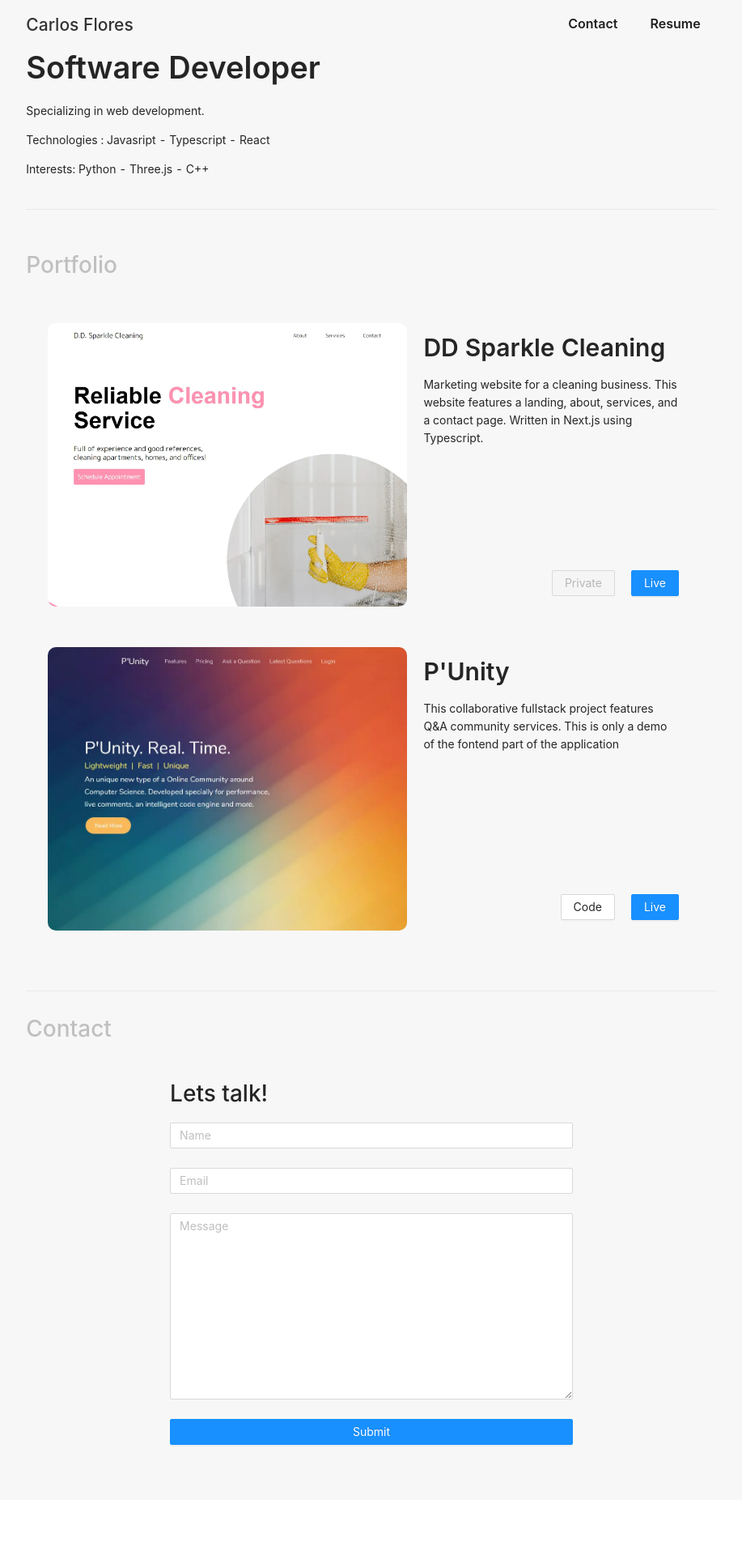
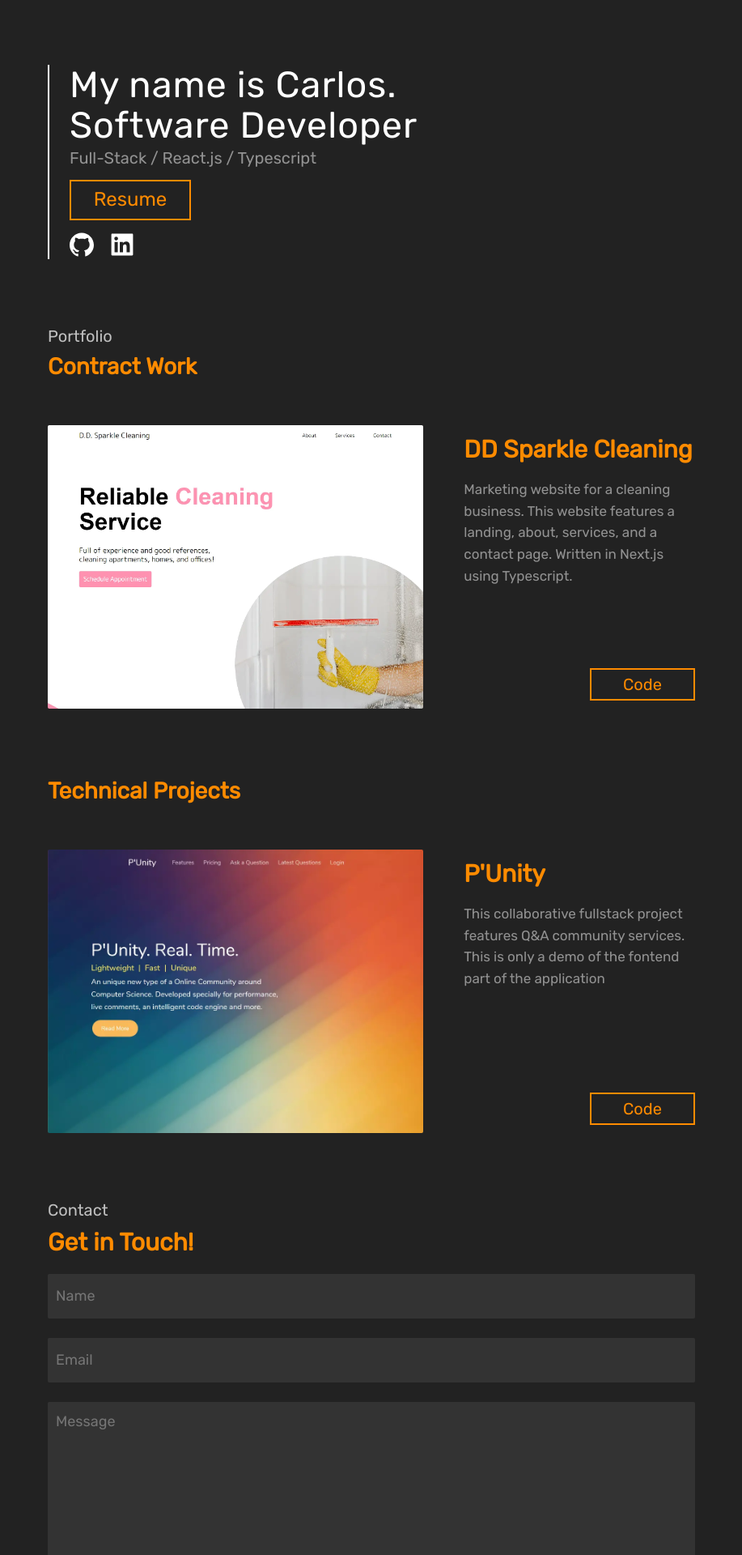
Before and after one commit to Carlos460/personal-website, a Next.js app: page / in a window 1280 px wide. Shown: the top 1920 px of the page at 81% size, without its empty margins (181-1098 px from the left). Before the commit the page ends 1852 px from the top, so only its background shows below. Built offline with nearby package versions, Linux system fonts and the light colour scheme.

Commit message:
Redesign of whole website

```diff
--- a/_includes/Contact/index.tsx
+++ b/_includes/Contact/index.tsx
@@ -7,6 +7,8 @@ import emailjs from '@emailjs/browser';
 // Antd Components
 import { Row, Col, Form, Input, Button, message } from 'antd';
 const { TextArea } = Input;
+
+import * as S from './styles';
 
 const messageKey = 'updatable';
 
@@ -63,42 +65,32 @@ const Contact = () => {
   return (
     <>
       <div id="contact">
-        <br />
-
-        <Row justify="center">
-          <Col xs={24} sm={20} lg={14} xxl={12}>
-            <h1>Lets talk!</h1>
+        <S.Title>Get in Touch!</S.Title>
         <Form name="form" autoComplete="off" onFinish={sendEmail}>
           <Form.Item
             name={'name'}
             rules={[{ required: true, message: 'Please input your name' }]}
           >
-                <Input placeholder="Name" />
+            <S.InputField placeholder="Name" />
           </Form.Item>
           <Form.Item
             name={'email'}
             rules={[{ required: true, message: 'Please input your email' }]}
           >
-                <Input placeholder="Email" />
+            <S.InputField placeholder="Email" />
           </Form.Item>
           <Form.Item
             name={'message'}
             rules={[{ required: true, message: 'Please input a message' }]}
           >
-                <TextArea rows={10} placeholder="Message" />
+            <S.InputTextField rows={10} placeholder="Message" />
           </Form.Item>
           <Form.Item>
-                <Button
-                  style={{ width: '100%' }}
-                  type="primary"
-                  htmlType="submit"
-                >
-                  Submit
-                </Button>
+            <S.Button type="submit" value={'Submit'}>
+              Send Message
+            </S.Button>
           </Form.Item>
         </Form>
-          </Col>
-        </Row>
         <br />
       </div>
     </>
--- /dev/null
+++ b/_includes/Contact/styles.ts
@@ -0,0 +1,50 @@
+import styled from 'styled-components';
+
+export const Title = styled.h1`
+  color: var(--orange);
+  font-size: 30px;
+  font-weight: 600;
+`;
+
+export const InputField = styled.input`
+  width: 100%;
+  height: 55px;
+  border: none;
+  outline: none;
+  padding-left: 10px;
+  background-color: #333333;
+  color: var(--grey);
+  font-size: 18px;
+  border-radius: 2px;
+`;
+
+export const InputTextField = styled.textarea`
+  width: 100%;
+  height: 300px;
+  border: none;
+  outline: none;
+  padding: 10px;
+  background-color: #333333;
+  color: var(--grey);
+  font-size: 18px;
+  border-radius: 2px;
+`;
+
+export const Button = styled.button`
+  height: 50px;
+  width: 250px;
+  color: var(--orange);
+  background-color: transparent;
+  outline: none;
+  border: var(--orange) solid 2px;
+  font-size: 24px;
+  border-radius: 2px;
+  cursor: pointer;
+  transition: width 0.2s ease;
+  &:hover {
+    width: 270px;
+  }
+  &:active {
+    width: 260px;
+  }
+`;
--- a/_includes/Header/index.tsx
+++ b/_includes/Header/index.tsx
@@ -1,13 +1,47 @@
-import {ReactElement} from 'react';
-import {Row, Col} from 'antd';
+import * as S from './styles';
+import { GithubOutlined, LinkedinFilled } from '@ant-design/icons';
+import Link from 'next/link';
 
-const Header = (props: {children: ReactElement}) => {
+const IconStyle = {
+  fontSize: '30px',
+  color: 'white',
+};
+
+const Header = () => {
   return (
-    <Row>
-      <Col span={24} style={{textAlign: 'center', margin: '25px 0px 0px'}}>
-        {props.children}
-      </Col>
-    </Row>
+    <S.Wrapper>
+      <S.Container>
+        <S.Title>
+          My name is Carlos.
+          <br />
+          Software Developer
+        </S.Title>
+        <S.SubTitle>Full-Stack / React.js / Typescript</S.SubTitle>
+        <Link href={'/resume'}>
+          <a target={'_blank'} rel={'noreferrer'}>
+            <S.Button>Resume</S.Button>
+          </a>
+        </Link>
+        <S.IconList>
+          <S.IconLink>
+            <a
+              target={'_blank'}
+              rel={'noreferrer'}
+              href={'https://github.com/Carlos460'}
+            >
+              <GithubOutlined style={IconStyle} />
+            </a>
+          </S.IconLink>
+          <a
+            target={'_blank'}
+            rel={'noreferrer'}
+            href={'https://www.linkedin.com/in/carlos-flores-460/'}
+          >
+            <LinkedinFilled style={IconStyle} />
+          </a>
+        </S.IconList>
+      </S.Container>
+    </S.Wrapper>
   );
 };
 
--- /dev/null
+++ b/_includes/Header/styles.ts
@@ -0,0 +1,63 @@
+import styled from 'styled-components';
+
+export const Wrapper = styled.div`
+  width: 100%;
+  min-height: 400px;
+  display: flex;
+`;
+
+export const Container = styled.div`
+  width: 100%;
+  margin: auto 0px;
+  border-left: 2px white solid;
+  padding-left: 25px;
+`;
+
+export const Title = styled.h1`
+  color: white;
+  margin: 0px;
+  font-size: 45px;
+  line-height: 50px;
+  letter-spacing: 1px;
+  @media (max-width: 700px) {
+    font-size: 38px;
+  }
+`;
+
+export const SubTitle = styled.h2`
+  color: var(--grey);
+  font-size: 20px;
+`;
+
+export const IconList = styled.ul`
+  margin: 15px 0px 0px;
+  list-style: none;
+  display: flex;
+  gap: 20px;
+`;
+
+export const IconLink = styled.li`
+  & > *:hover {
+    color: var('--orange');
+  }
+`;
+
+export const Button = styled.button`
+  height: 50px;
+  width: 150px;
+  background-color: transparent;
+  color: var(--orange);
+  border: solid 2px var(--orange);
+  outline: none;
+  margin: 0px 0px 0px;
+
+  font-size: 24px;
+  cursor: pointer;
+  transition: background-color 0.3s ease, color 0.3s ease, width 0.3s ease;
+  &:hover {
+    width: 170px;
+  }
+  &:active {
+    width: 160px;
+  }
+`;
--- a/_includes/Navbar/index.tsx
+++ /dev/null
@@ -1,27 +0,0 @@
-import Link from 'next/link';
-
-import * as S from './styled';
-
-const Navbar = () => {
-  return (
-    <S.Container>
-      <S.Name>
-        <h2>Carlos Flores</h2>
-      </S.Name>
-      <S.List>
-        <S.Item>
-          <Link href="/#contact">
-            <a>Contact</a>
-          </Link>
-        </S.Item>
-        <S.Item>
-          <Link href="/resume">
-            <a target={`_blank`}>Resume</a>
-          </Link>
-        </S.Item>
-      </S.List>
-    </S.Container>
-  );
-};
-
-export default Navbar;
--- a/_includes/Navbar/styled.ts
+++ /dev/null
@@ -1,35 +0,0 @@
-import styled from 'styled-components';
-
-export const Container = styled.div`
-  width: 100%;
-  height: 60px;
-  display: felx;
-  justify-content: space-between;
-`;
-
-export const Name = styled.div`
-  margin: auto 0px;
-  & > h2 {
-    color: rgb(50, 50, 50);
-    margin: 0px;
-  }
-`;
-
-export const List = styled.ul`
-  display: flex;
-  justify-content: center;
-
-  margin: auto 0px;
-  list-style: none;
-`;
-
-export const Item = styled.li`
-  margin: 0px 20px;
-
-  font-size: 16px;
-  font-weight: 600;
-  & > a {
-    color: rgb(33, 33, 33);
-    text-align: center;
-  }
-`;
--- a/_includes/Project/index.tsx
+++ b/_includes/Project/index.tsx
@@ -18,7 +18,11 @@ const Project = (props: IProjectProps) => {
   return (
     <S.Wrapper>
       <S.Container>
-        <S.Image imgSrc={`${props.imageSrc}`}/>
+        <S.Image href={props.demoLink} imgSrc={`${props.imageSrc}`}>
+          <S.ImageLink>
+            <h1>Visit Website</h1>
+          </S.ImageLink>
+        </S.Image>
         <S.Content>
           <S.TitleRow>
             <Title level={2}>{props.title}</Title>
@@ -28,22 +32,11 @@ const Project = (props: IProjectProps) => {
           </S.DescriptionRow>
           <S.ButtonRow>
             {props.githubLink !== undefined ? (
-              <Button>
-                <a target={`_blank`} href={`${props.githubLink}`}>
-                  Code
-                </a>
-              </Button>
+              <a target={`_blank`} href={`${props.githubLink}`}>
+                <S.Button>Code</S.Button>
+              </a>
             ) : (
-              <Button disabled={true}>Private</Button>
-            )}
-            {props.demoLink !== undefined ? (
-              <Button type={`primary`}>
-                <a target={`_blank`} href={`${props.demoLink}`}>
-                  Live
-                </a>
-              </Button>
-            ) : (
-              <Button disabled={true}>Offline</Button>
+              <S.Button disabled={true}>Private</S.Button>
             )}
           </S.ButtonRow>
         </S.Content>
--- a/_includes/Project/styles.ts
+++ b/_includes/Project/styles.ts
@@ -1,18 +1,20 @@
+import { PropertySafetyFilled } from '@ant-design/icons';
 import styled from 'styled-components';
 
 export const Wrapper = styled.div`
   width: 100%;
   display: flex;
   justify-content: center;
-  margin: 50px 0px 50px;
+  margin: 50px 0px 80px;
 `;
 
 export const Container = styled.div`
   width: 800px;
   display: flex;
   flex-direction: row;
+  gap: 50px;
   transition: transform 0.3s ease, box-shadow 0.3s ease;
-  @media (max-width: 750px) {
+  @media (max-width: 1000px) {
     width: 100%;
     flex-direction: column;
   }
@@ -22,19 +24,19 @@ interface ImageProps {
   imgSrc: string;
 }
 
-export const Image = styled.div<ImageProps>`
+export const Image = styled.a<ImageProps>`
   background-image: url(${(props) => props.imgSrc});
   background-position: center;
   background-size: cover;
 
-  width: 500px;
+  width: 650px;
   height: 350px;
-  border-radius: 10px;
-  @media (max-width: 750px) {
+  border-radius: 2px;
+  @media (max-width: 1000px) {
     max-width: none;
     max-height: none;
     width: 100%;
-    height: 400px;
+    height: 500px;
   }
   @media (max-width: 675px) {
     height: 375px;
@@ -42,6 +44,32 @@ export const Image = styled.div<ImageProps>`
   @media (max-width: 400px) {
     width: 100%;
     height: 350px;
+  }
+  &:hover > div {
+    opacity: 1;
+  }
+  &:hover > div > h1 {
+    transform: translateY(0px);
+  }
+`;
+
+export const ImageLink = styled.div`
+  background-color: rgba(0, 0, 0, 0.6);
+  width: 100%;
+  height: 100%;
+  transition: opacity 0.2s ease;
+  opacity: 0;
+  text-align: center;
+  display: flex;
+  flex-direction: column;
+  justify-content: center;
+  & > h1 {
+    width: 100%;
+    margin: 0px;
+    color: white;
+    font-size: 35px;
+    transform: translateY(25px);
+    transition: transform 0.3s ease;
   }
 `;
 
@@ -51,24 +79,24 @@ export const Content = styled.div`
 
   width: 50%;
   height: 100%;
-  @media (max-width: 750px) {
+  @media (max-width: 1000px) {
     width: 100%;
-    height: 220px;
+    height: auto;
   }
 `;
 
 export const TitleRow = styled.div`
-  padding: 10px 20px 0px;
-  @media (max-width: 750px) {
-    padding: 15px 20px 0px;
+  padding: 10px 0px 0px;
+  & > h2 {
+    color: var(--orange);
   }
 `;
 
 export const DescriptionRow = styled.div`
-  padding: 0px 20px;
   overflow-y: auto;
-  @media (max-width: 750px) {
-    padding: 5px 20px;
+  font-size: 17px;
+  & > div {
+    color: var(--grey);
   }
 `;
 
@@ -86,3 +114,25 @@ export const ButtonRow = styled.div`
     width: 100%;
   }
 `;
+
+export const Button = styled.button<{ disabled?: boolean }>`
+  height: 40px;
+  width: 130px;
+  background-color: transparent;
+  color: ${(props) => (props.disabled ? `var(--grey)` : `var(--orange)`)};
+  border: solid 2px
+    ${(props) => (props.disabled ? `var(--grey)` : `var(--orange)`)};
+  text-decoration: none;
+  outline: none;
+  margin: 0px 0px 0px;
+
+  font-size: 20px;
+  cursor: pointer;
+  transition: background-color 0.3s ease, color 0.3s ease, width 0.3s ease;
+  &:hover {
+    width: 145px;
+  }
+  &:active {
+    width: 135px;
+  }
+`;
--- a/package.json
+++ b/package.json
@@ -9,6 +9,7 @@
     "lint": "next lint"
   },
   "dependencies": {
+    "@ant-design/icons": "^4.7.0",
     "@emailjs/browser": "^3.6.2",
     "@types/styled-components": "^5.1.25",
     "antd": "^4.19.5",
--- a/pages/index.tsx
+++ b/pages/index.tsx
@@ -1,16 +1,15 @@
 // Next Import
 import type { NextPage } from 'next';
 import Head from 'next/head';
-import Link from 'next/link';
 
 // Custom Components
-import Navbar from '@includes/Navbar';
 import Project from '@includes/Project';
 
 // AntD Components
-import { Row, Col, Typography, Divider, Button } from 'antd';
+import { Row, Col, Typography, Divider } from 'antd';
 import Contact from '@includes/Contact';
-const { Title, Paragraph } = Typography;
+import Header from '@includes/Header';
+const { Paragraph } = Typography;
 
 const Home: NextPage = () => {
   return (
@@ -22,31 +21,27 @@ const Home: NextPage = () => {
       </Head>
       <main>
         <Row justify="center">
-          <Col xs={20} sm={18} lg={16} xxl={10}>
-            <Navbar />
-          </Col>
-        </Row>
-        <Row justify="center">
-          <Col xs={20} sm={18} lg={16} xxl={10}>
-            <Title level={1}>Software Developer</Title>
-            <Paragraph>
-            Specializing in web development.
-            </Paragraph>
-            <Paragraph>Technologies : Javasript - Typescript - React</Paragraph>
-            <Paragraph>Interests: Python - Three.js - C++</Paragraph>
-          </Col>
-        </Row>
-        <Row justify="center">
-          <Col xs={20} sm={18} lg={16} xxl={10}>
-            <Divider />
-          </Col>
-        </Row>
-        <br />
-        <Row justify="center">
-          <Col xs={20} sm={18} lg={16} xxl={10}>
-            <h1 style={{ color: '#c0c0c0' }}>Portfolio</h1>
+          <Col xs={20} sm={18} lg={18} xxl={12}>
+            <div style={{ display: 'flex', width: '100%' }}>
+              <div style={{ maxWidth: '1400px', margin: ' 0px auto' }}>
+                <Header />
+                <h1
+                  style={{ color: '#c0c0c0', fontSize: '20px', margin: '0px' }}
+                >
+                  Portfolio
+                </h1>
+                <h1
+                  style={{
+                    color: 'var(--orange)',
+                    fontSize: '28px',
+                    fontWeight: '600',
+                  }}
+                >
+                  Contract Work
+                </h1>
                 <Project
                   imageAlt={`DD Sparkle Cleaning website`}
+                  githubLink={`https://github.com/Carlos460/dd-sparkle-cleaning.git`}
                   demoLink={`https://ddsparklecleaning.com/`}
                   imageSrc={`project-img/ddscclip.webp`}
                   title={`DD Sparkle Cleaning`}
@@ -55,6 +50,15 @@ const Home: NextPage = () => {
             a contact page. Written in Next.js using Typescript.
           `}
                 />
+                <h1
+                  style={{
+                    color: 'var(--orange)',
+                    fontSize: '28px',
+                    fontWeight: '600',
+                  }}
+                >
+                  Technical Projects
+                </h1>
                 <Project
                   demoLink={`https://delicate-sfogliatella-00a164.netlify.app`}
                   githubLink={`https://github.com/Carlos460/punity-frontend-demo`}
@@ -66,16 +70,16 @@ const Home: NextPage = () => {
             This is only a demo of the fontend part of the application
             `}
                 />
+                <h1
+                  style={{ color: '#c0c0c0', fontSize: '20px', margin: '0px' }}
+                >
+                  Contact
+                </h1>
+                <Contact />
+              </div>
+            </div>
           </Col>
         </Row>
-        <Row justify="center">
-          <Col xs={20} sm={18} lg={16} xxl={10}>
-            <Divider />
-            <h1 style={{ color: '#c0c0c0' }}>Contact</h1>
-            <Contact />
-          </Col>
-        </Row>
-        <br />
       </main>
     </div>
   );
--- a/styles/globals.css
+++ b/styles/globals.css
@@ -1,11 +1,19 @@
+@import url('https://fonts.googleapis.com/css2?family=Rubik&display=swap');
+
 * {
   padding: 0px;
   margin: 0px;
   box-sizing: border-box;
+  font-family: 'Rubik', sans-serif;
+}
+
+:root {
+  --orange: #ff8b00;
+  --grey: #929292;
 }
 
 main {
-  background-color: rgb(247, 247, 247);
+  background-color: #222222;
   width: 100%;
   min-height: 100vh;
 }
```
Also changed, not shown: 2 other files (tests, documents, lock files or other folders). Lines whose indentation alone changed are shown as unchanged.
